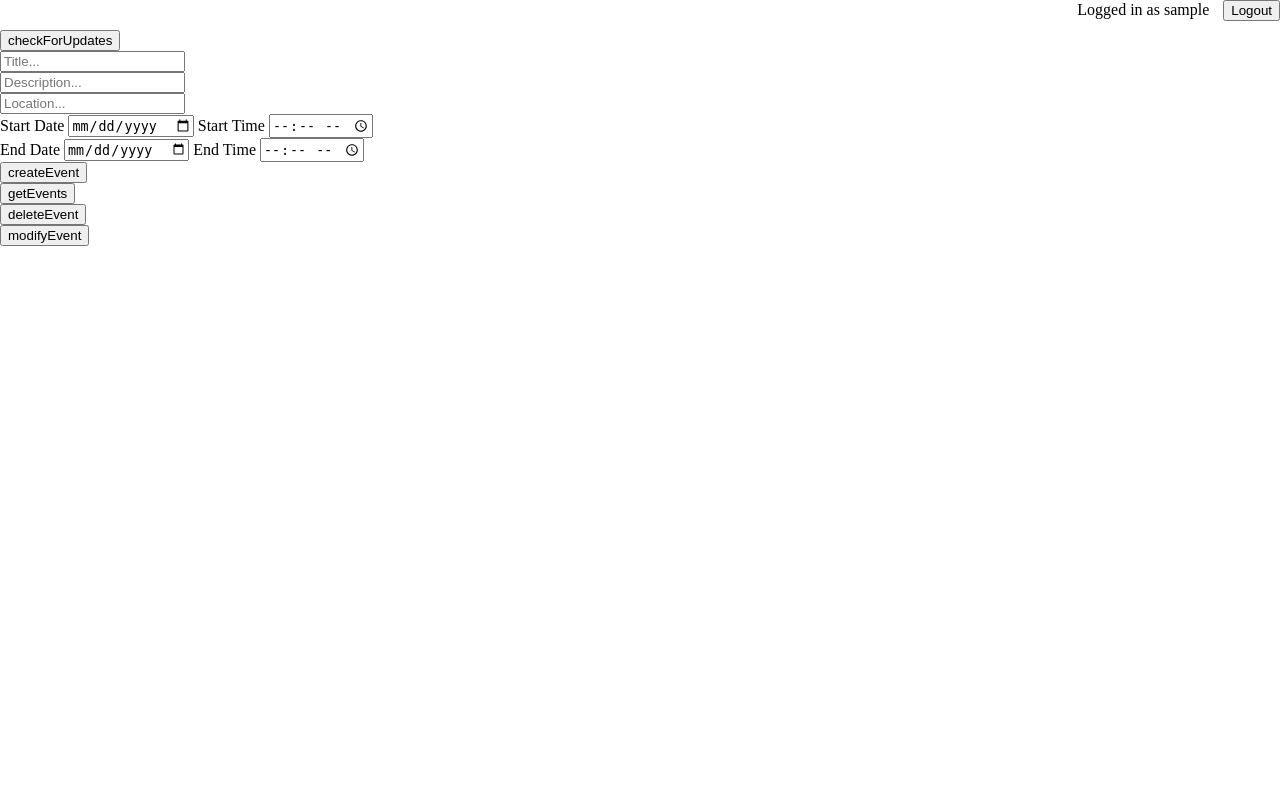
After one commit to pmkenned/mythyme, a PHP site: page /mythyme.php in a window 1280 px wide. The commit adds this page. Run offline with PHP 8.4, Linux system fonts and the light colour scheme; the visitor is signed in with stand-in values (Sample User, id 1).

Commit message:
Added files

```diff
--- /dev/null
+++ b/mythyme.php
@@ -0,0 +1,133 @@
+<?php
+session_start();
+if (!isset($_SESSION['username'])) {
+    header("Location: index.php");
+    exit();
+}
+?><!DOCTYPE html>
+<html>
+
+    <head>
+        <meta charset="utf-8" />
+        <meta name="description" content="MyThyme" />
+        <meta name="viewport" content="width=device-width, initial-scale=1" />
+        <title>MyThyme</title>
+        <link rel="stylesheet" type="text/css" href="style.css">
+        <link rel="icon" type="image/x-icon" href="/favicon.ico">
+        <script src="https://cdnjs.cloudflare.com/ajax/libs/jquery/3.5.1/jquery.min.js" integrity="sha256-9/aliU8dGd2tb6OSsuzixeV4y/faTqgFtohetphbbj0=" crossorigin="anonymous"></script>
+    </head>
+
+    <body>
+
+        <div class="topDiv">
+            <div class="alignRight">
+                <span class="loggedInAs">
+<?php
+    echo 'Logged in as <span class="username">' . $_SESSION['username'] . '</span>';
+?>
+                </span>
+                <form action="logout.inc.php" method="POST"><button type="submit" name="logout-submit">Logout</button></form>
+            </div>
+        </div>
+
+        <div>
+            <button onclick="checkForUpdates()">checkForUpdates</button><br />
+        </div>
+
+        <div>
+            <input type="text" name="eventTitle" placeholder="Title..." /><br />
+            <input type="text" name="eventDescription" placeholder="Description..." /><br />
+            <input type="text" name="eventLocation" placeholder="Location..." /><br />
+            <label for="eventStartDate">Start Date</label>
+            <input type="date" id="eventStartDate"></input>
+            <label for="eventStartTime">Start Time</label>
+            <input type="time" id="eventStartTime"></input><br />
+            <label for="eventEndDate">End Date</label>
+            <input type="date" id="eventEndDate"></input>
+            <label for="eventEndTime">End Time</label>
+            <input type="time" id="eventEndTime"></input><br />
+            <button onclick="_createEvent()">createEvent</button>
+        </div>
+
+        <button onclick="getEvents()">getEvents</button><br />
+
+        <button onclick="deleteEvent()">deleteEvent</button><br />
+
+        <button onclick="modifyEvent()">modifyEvent</button><br />
+
+        <script>
+$(function() {
+    document.addEventListener('keydown', function(event){
+        //console.log(event);
+        if (event.key == "?") {
+            foo = {s: "hi", t: 4};
+            bar = {s: "there", t: 5};
+            baz = {s: "you", t: 3};
+            snap = {r: "you", w: 3};
+            console.log('%c Hello, world', 'color: orange; font-weight: bold;');
+            console.table([foo, bar, baz, snap], ['s','t']);
+            console.time('x');
+            let i = 0;
+            while(i < 1000000) { i++; }
+            console.timeEnd('x');
+            console.dir(foo);
+            console.dir(checkForUpdates);
+            console.trace('my trace');
+        }
+    });
+});
+
+function checkForUpdates() {
+    $.get('mt_functions.php', {func: 'checkForUpdates'})
+    .done(function(data) {
+        console.log(data);
+    });
+}
+
+function _createEvent() {
+    const startDate = $('#eventStartDate').val();
+    const startTime = $('#eventStartTime').val();
+    const endDate = $('#eventEndDate').val();
+    const endTime = $('#eventEndTime').val();
+    $.get('mt_functions.php', {
+        func: 'createEvent',
+        start_date: startDate,
+        start_time: startTime,
+        end_date: endDate,
+        end_time: endTime
+    })
+    .done(function(data) {
+        console.log(data);
+    });
+}
+
+function getEvents() {
+    $.get('mt_functions.php', {
+        func: 'getEvents'
+    })
+    .done(function(data) {
+        console.log(data);
+    });
+}
+
+function deleteEvent() {
+    $.get('mt_functions.php', {
+        func: 'deleteEvent'
+    })
+    .done(function(data) {
+        console.log(data);
+    });
+}
+
+function modifyEvent() {
+    $.get('mt_functions.php', {
+        func: 'modifyEvent'
+    })
+    .done(function(data) {
+        console.log(data);
+    });
+}
+        </script>
+    </body>
+
+</html>
--- /dev/null
+++ b/style.css
@@ -0,0 +1,58 @@
+body {
+    margin: 0;
+    height: 100vh;
+}
+
+body.centerForm {
+    max-width: 250px;
+    margin-left: auto;
+    margin-right: auto;
+}
+
+div.centerForm {
+    text-align: center;
+}
+
+div.centerForm input {
+    margin: 5px 5px 0px 5px;
+    width: 95%;
+    height: 2em;
+}
+
+div.centerForm button {
+    width: 97%;
+    margin: 5px;
+    height: 2.5em;
+}
+
+#loginDiv {
+    margin-top: 40vh;
+}
+
+#signupDiv {
+    margin-top: 35vh;
+}
+
+.topDiv {
+    clear: both;
+    height: 30px;
+}
+
+.topDiv .alignLeft {
+    float: left;
+}
+
+.topDiv .alignRight {
+    float: right;
+}
+
+.topDiv .alignRight span.loggedInAs {
+    margin-right: 10px;
+}
+
+.topDiv .alignRight span.username {
+}
+
+.topDiv .alignRight form {
+    display: inline;
+}
```
Also changed, not shown: index.php (+45 -18 lines), login.inc.php (added, +49 -0 lines), logout.inc.php (added, +7 -0 lines), mt_functions.php (added, +64 -0 lines), signup.inc.php (added, +60 -0 lines), signup.php (added, +62 -0 lines), README.md (added).
